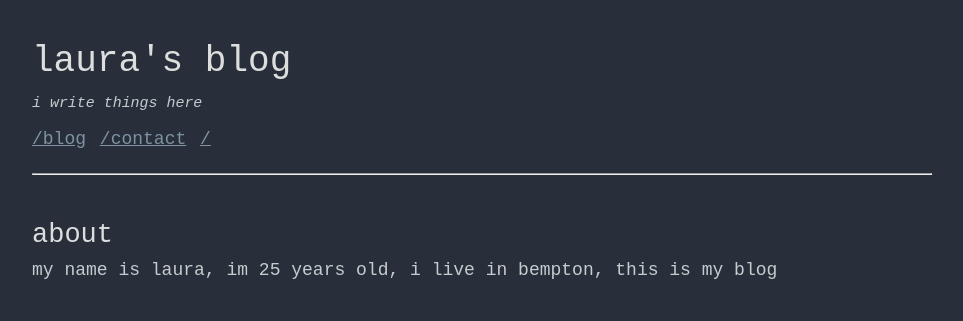
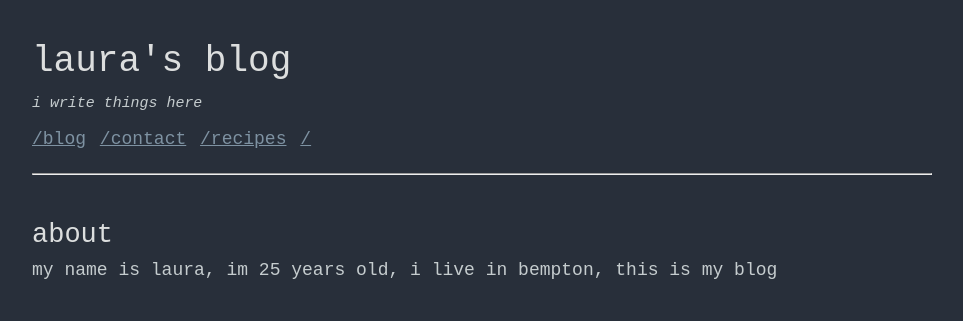
Before and after one commit to 7lauraa/7lauraa.github.io, a Jekyll site: the page built from index.md, in a window 1280 px wide. Shown: the top 321 px of the page, without its empty margins (158-1121 px from the left). Built offline with Jekyll 4.4.1, drawn with Linux system fonts in a browser that asks for light colours.

Commit message:
Update nav.yml

```diff
--- a/_data/nav.yml
+++ b/_data/nav.yml
@@ -2,5 +2,7 @@
   link: /blog
 - name: /contact
   link: /contact
+- name: /recipes
+  link: /recipes
 - name: /
   link: /
```
